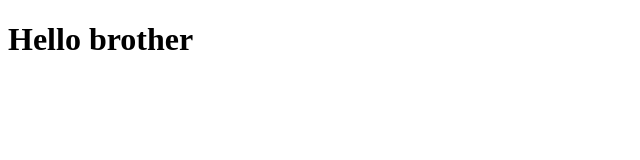
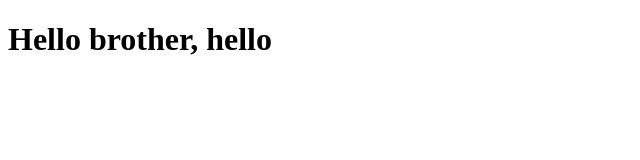
Before and after one commit to Aryan2052/devops1, a plain HTML site: page index.html in a window 1280 px wide. Shown: the whole page, without its empty margins (0-640 px from the left). Drawn offline with Linux system fonts and the light colour scheme.

Commit message:
2nd commit

```diff
--- a/index.html
+++ b/index.html
@@ -6,6 +6,6 @@
     <title>Document</title>
 </head>
 <body>
-    <h1>Hello brother</h1>
+    <h1>Hello brother, hello</h1>
 </body>
 </html>
```
